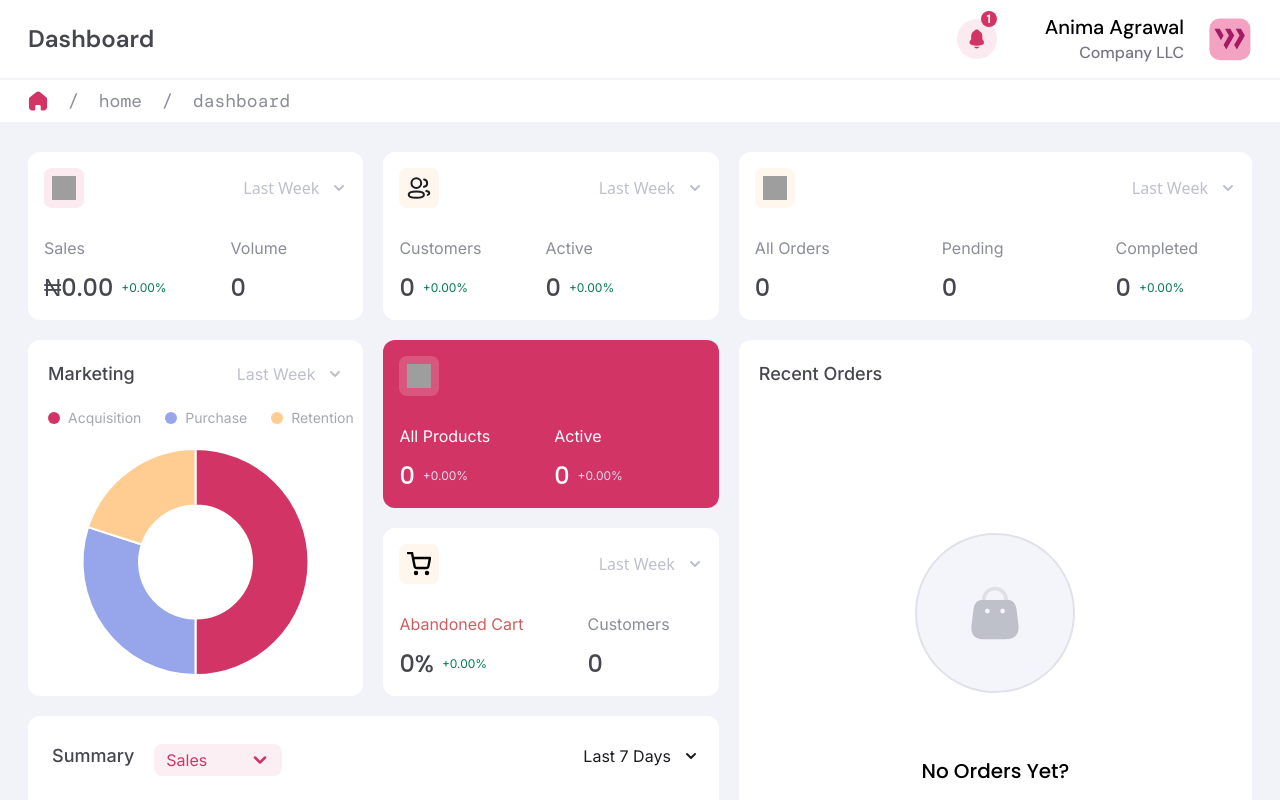
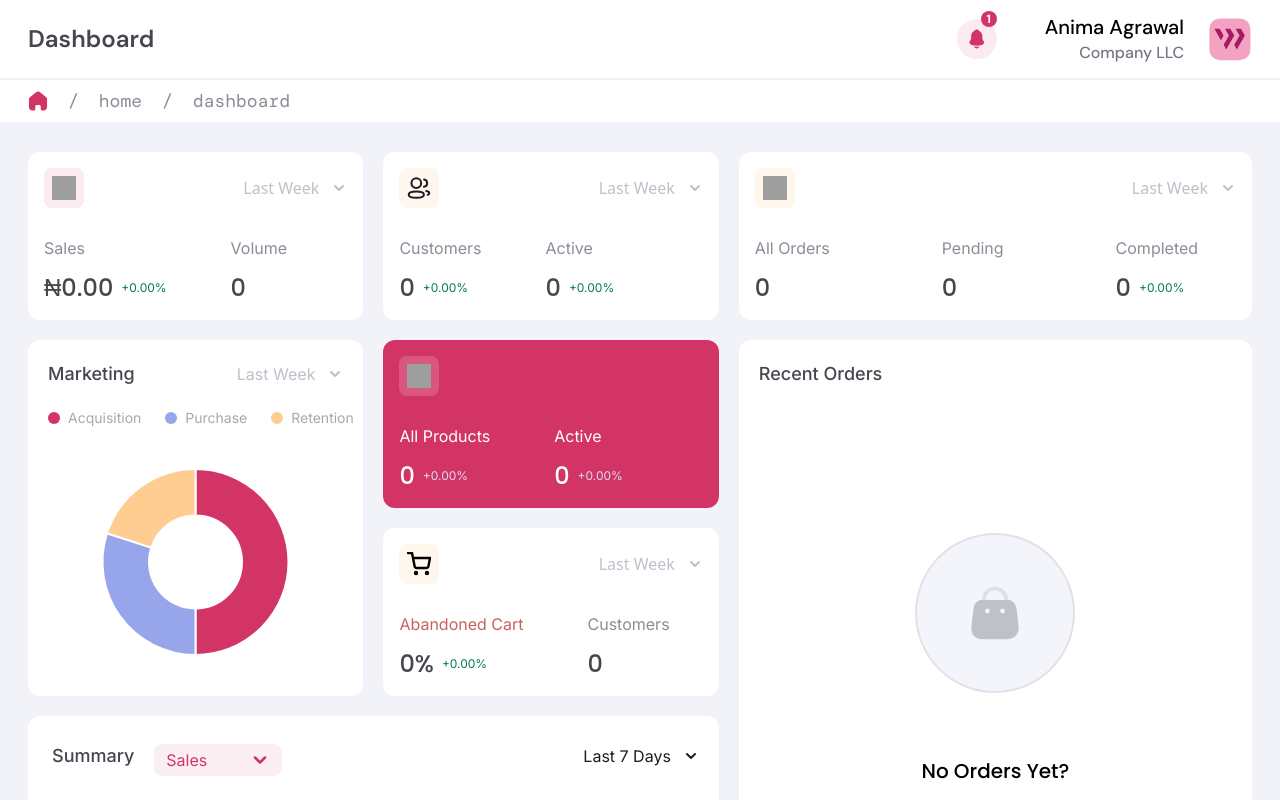
Before and after one commit to 0umaima/Admin-Dashboard, a React (Vite) app: page /home/dashboard in a window 1280 px wide. Shown: the top 800 px of the page. Built offline with nearby package versions, Linux system fonts and the light colour scheme; grey boxes are pictures that could not be loaded; a web font is replaced by a local one.

Commit message:
update style

```diff
--- a/src/components/dashboard/charts/Doughnut.jsx
+++ b/src/components/dashboard/charts/Doughnut.jsx
@@ -27,7 +27,7 @@
 
 function DoughnutData() {
   return (
-    <div  className="h-full w-full">
+    <div  className="h-full w-full xl:p-5">
       <Doughnut data={data} options={options}/>
     </div>
   );
```
